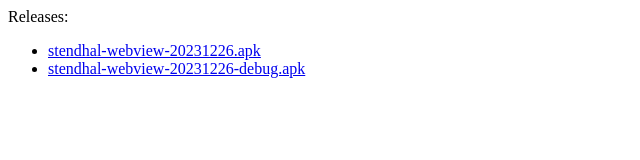
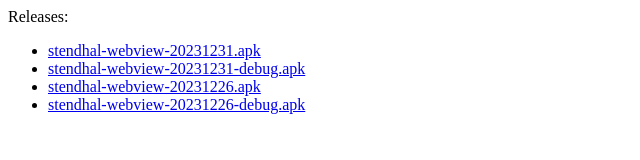
Before and after one commit to AntumDeluge/stendhal-webview-builder, a plain HTML site: page index.html in a window 1280 px wide. Shown: the whole page, without its empty margins (0-640 px from the left). Drawn offline with Linux system fonts and the light colour scheme.

Commit message:
Release 20231231

```diff
--- a/index.html
+++ b/index.html
@@ -6,6 +6,8 @@
 <body>
   Releases:
   <ul>
+    <li><a href="dist/stendhal-webview-20231231.apk">stendhal-webview-20231231.apk</a></li>
+    <li><a href="dist/stendhal-webview-20231231-debug.apk">stendhal-webview-20231231-debug.apk</a></li>
     <li><a href="dist/stendhal-webview-20231226.apk">stendhal-webview-20231226.apk</a></li>
     <li><a href="dist/stendhal-webview-20231226-debug.apk">stendhal-webview-20231226-debug.apk</a></li>
   </ul>
```
Also changed, not shown: 2 other files.
